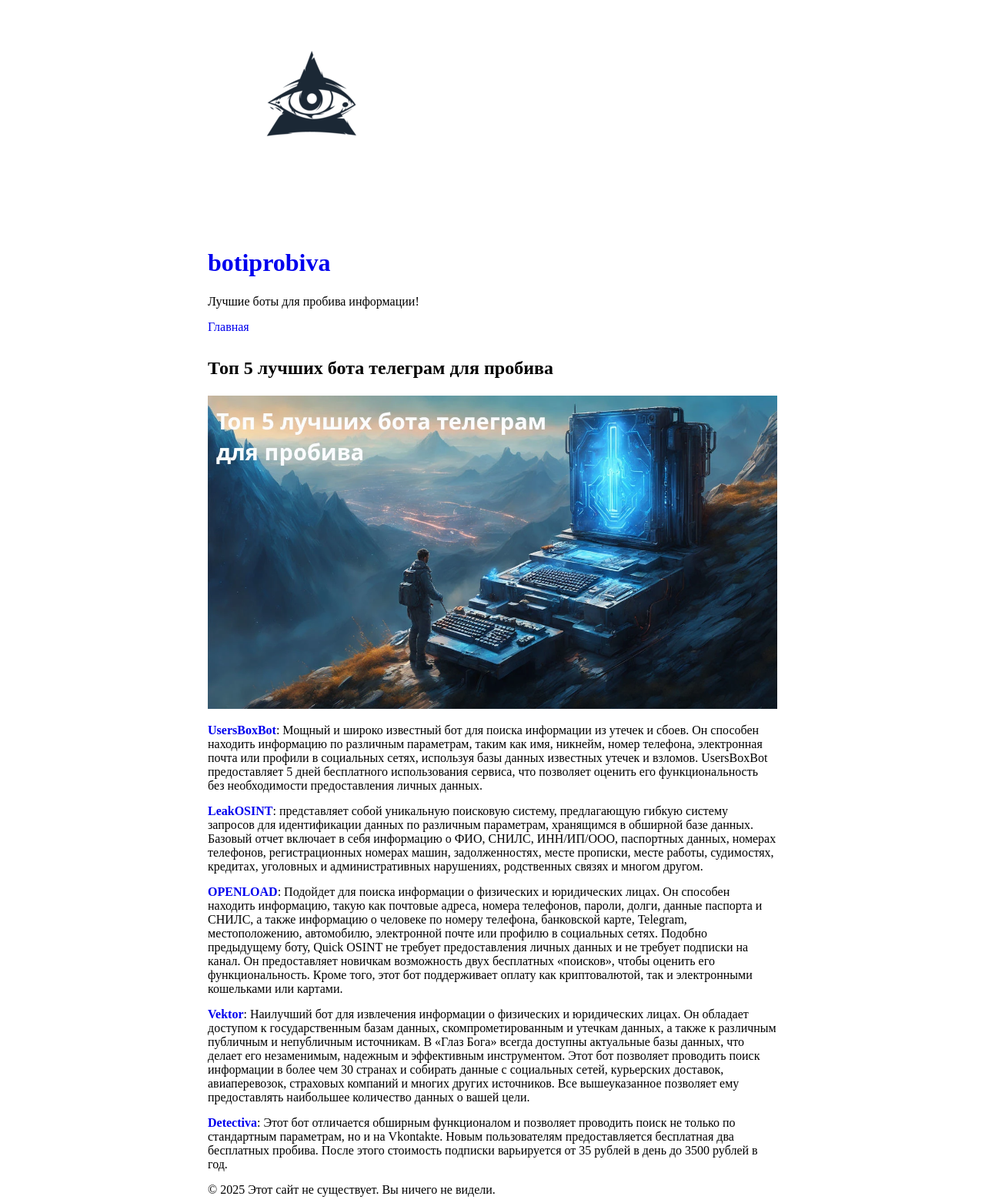
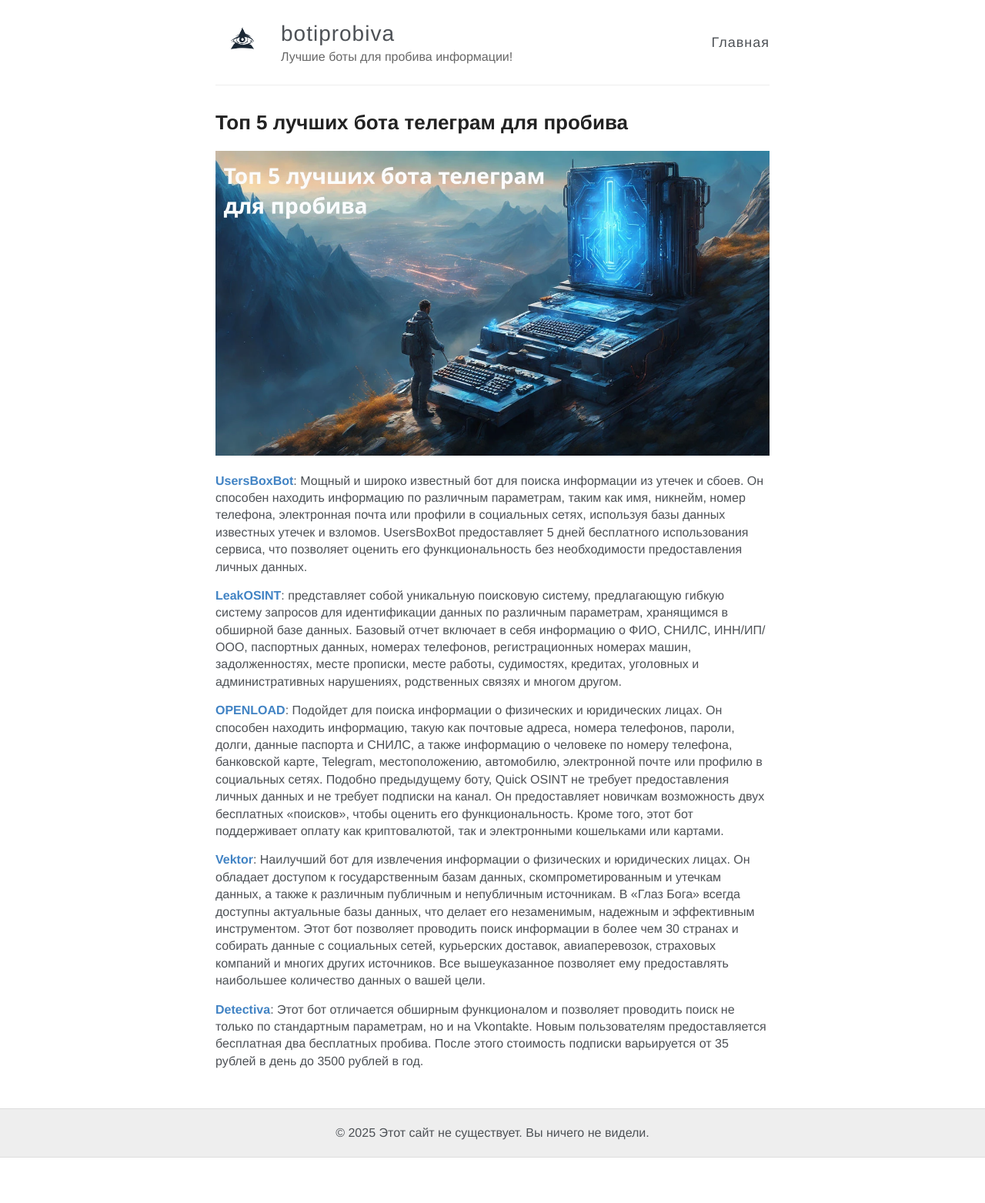
Before and after one commit to NmH7oMFjFlo8nyp13LHG/o8nyp13LHG, a Jekyll site: the page built from _posts/2025-04-30-top-5-luchshih-bota-telegram-dlya-probiva.md, in a window 1280 px wide. Shown: the whole page at 77% size. Built offline with Jekyll 4.4.1, drawn with Linux system fonts in a browser that asks for light colours; after the commit the page ends 1504 px from its top, so only the background shows below that.

Commit message:
Update default.html

```diff
--- a/_layouts/default.html
+++ b/_layouts/default.html
@@ -16,7 +16,7 @@
       <script src="http://html5shiv.googlecode.com/svn/trunk/html5.js"></script>
     <![endif]-->
 
-    <link rel="stylesheet" type="text/css" href="{{ site.baseurl }}/screen.min.css" />
+    <link rel="stylesheet" type="text/css" href="{{ site.baseurl }}/style.css" />
     <link rel="alternate" type="application/rss+xml" title="{{ site.name }} - {{ site.description }}" href="{{ site.baseurl }}/feed.xml" />
 
     <link rel="icon" href="/favicon.ico" type="image/x-icon">
```
